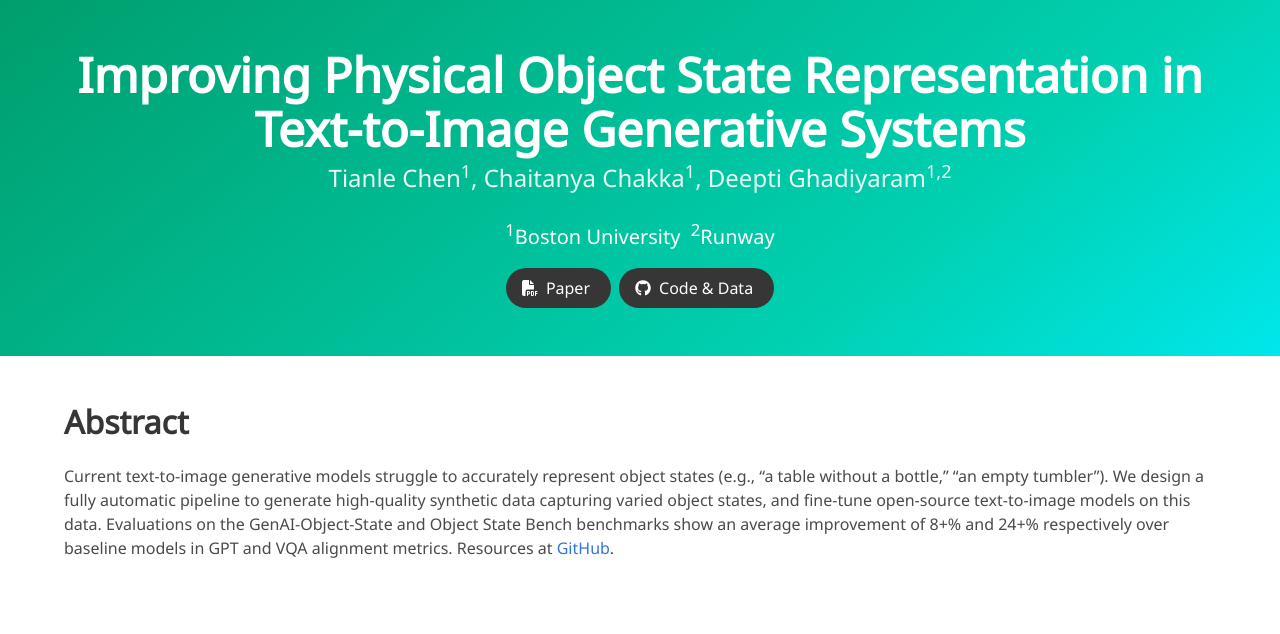
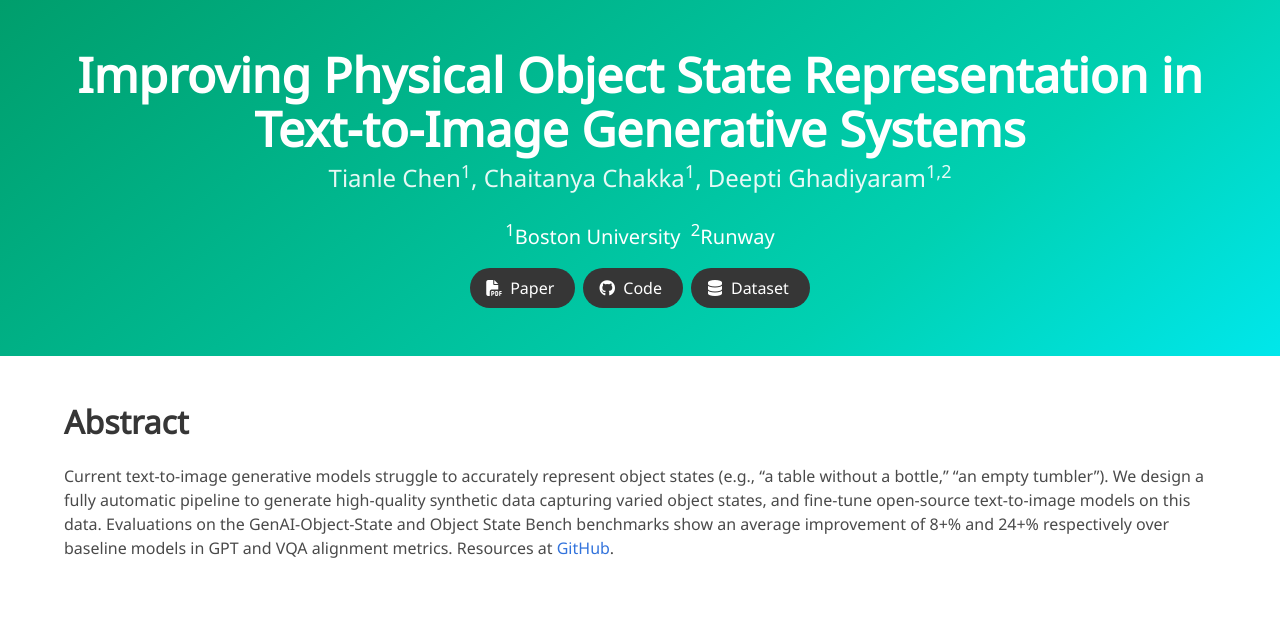
Before and after one commit to Object-State-Bench/Object-State-Bench, a plain HTML site: page index.html in a window 1280 px wide. Shown: the top 634 px of the page. Drawn offline with nearby package versions, Linux system fonts and the light colour scheme; a web font is replaced by a local one.

Commit message:
Update index.html

```diff
--- a/index.html
+++ b/index.html
@@ -50,7 +50,10 @@
             <span class="icon"><i class="fas fa-file-pdf"></i></span><span>Paper</span>
           </a>
           <a href="https://github.com/cskyl/Object-State-Bench" class="button is-dark is-rounded">
-            <span class="icon"><i class="fab fa-github"></i></span><span>Code & Data</span>
+            <span class="icon"><i class="fab fa-github"></i></span><span>Code</span>
+          </a>
+          <a href="https://huggingface.co/datasets/Tianle/Object-State-Bench" class="button is-dark is-rounded">
+            <span class="icon"><i class="fas fa-database"></i></span><span>Dataset</span>
           </a>
         </div>
       </div>
```
